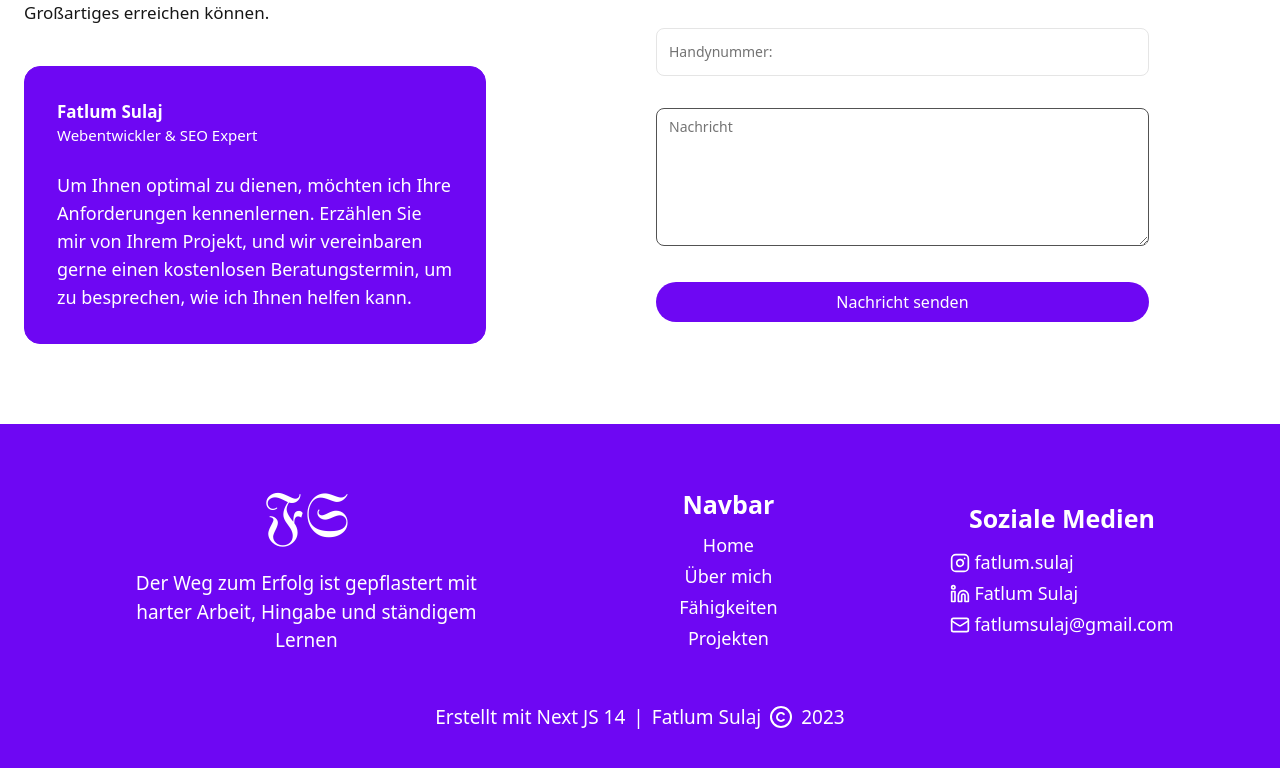
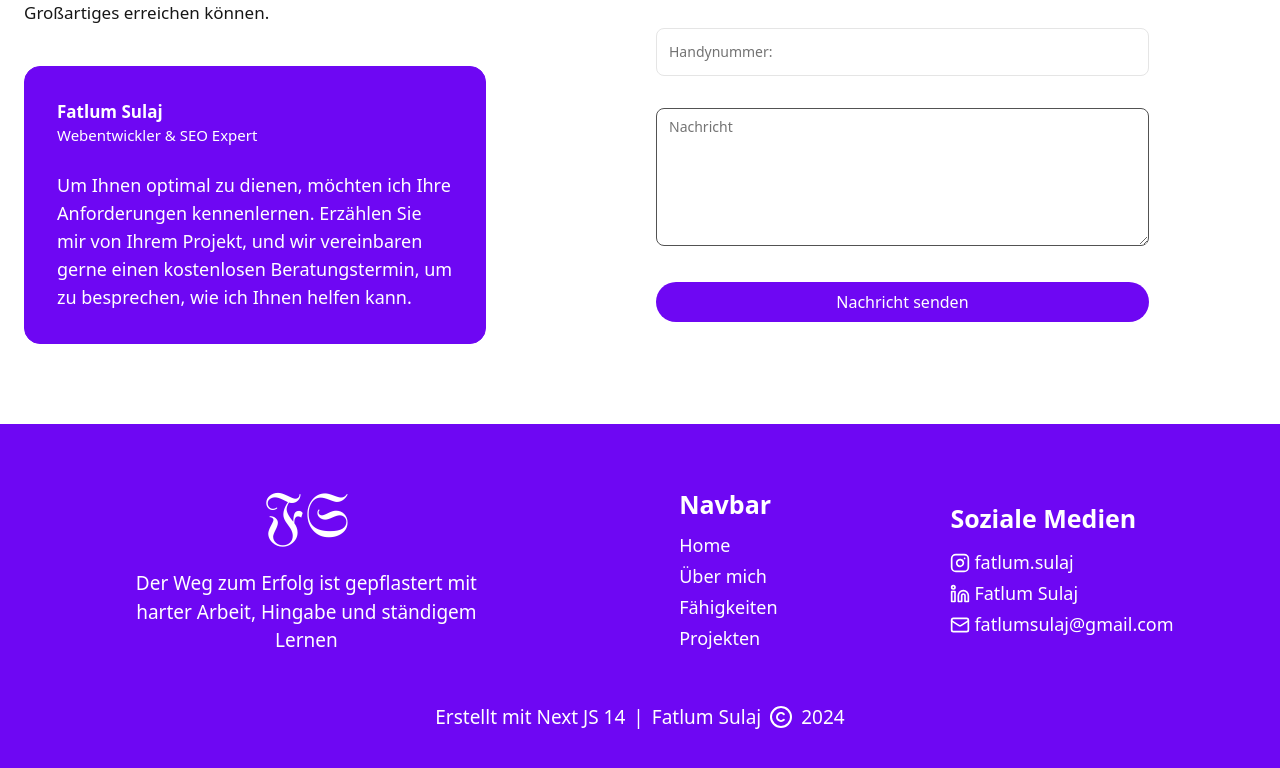
Before and after one commit to fatlumsulaj/Developer-Portfolio, a Next.js app: page /contact in a window 1280 px wide. Shown: the part 310-1078 px from the top of the page. Built offline with nearby package versions, Linux system fonts and the light colour scheme.

Commit message:
final changes

```diff
--- a/components/Footer.tsx
+++ b/components/Footer.tsx
@@ -21,7 +21,7 @@ const Footer = () => {
             ständigem Lernen
           </p>
         </div>
-        <div className="mt-5 text-center">
+        <div className="mt-5 left">
           <p className="heading3 mb-2">Navbar</p>
           <ul className="paragraph-sm flex flex-col gap-1">
             <Link href="/"><li>Home</li></Link>
@@ -30,7 +30,7 @@ const Footer = () => {
             <Link href="/#projects"><li>Projekten</li></Link>
           </ul>
         </div>
-        <div className="flex mt-5 flex-col gap-1 text-center">
+        <div className="flex mt-5 flex-col gap-1 text-left">
           <p className="heading3 mb-2">Soziale Medien</p>
           <div className="flex flex-col gap-1 text-center">
             <Link href="https://www.instagram.com/fatlum.sulaj/">
@@ -57,7 +57,7 @@ const Footer = () => {
         <p>|</p>
         <p>Fatlum Sulaj</p>
         <Copyright />
-        <p>2023</p>
+        <p>2024</p>
       </div>
     </footer>
   );
--- a/containers/AboutMe.tsx
+++ b/containers/AboutMe.tsx
@@ -5,7 +5,8 @@ const AboutMe = () => {
   return (
     <section
       className={`bg-[#6E07F3] w-full ${nunito.className} pt-10 lg:pt-20 pb-[200px]
-    ` } id="aboutme"
+    `}
+      id="aboutme"
     >
       <div className="max-container padding-container">
         <h2 className="heading2 text-left md:text-center text-white pb-5">
@@ -13,9 +14,9 @@ const AboutMe = () => {
         </h2>
         <p className="paragraph text-white max-w-[1000px] mx-auto">
           Als erfahrener Webentwickler und SEO-Experte in Passau, Deutschland,
-          widme ich mich mit Leidenschaft der Schaffung beeindruckender
-          Benutzererlebnisse. Mein ausgeprägtes Auge für Details und meine
-          Fähigkeit, komplexe Probleme zu lösen, machen mich zu einem
+          setze ich meine Leidenschaft dafür ein, beeindruckende
+          Benutzererlebnisse zu schaffen. Mein ausgeprägtes Auge für Details und
+          meine Fähigkeit, komplexe Probleme zu lösen, machen mich zu einem
           zuverlässigen Partner für anspruchsvolle Projekte. In enger
           Zusammenarbeit mit positiv eingestellten Teams stehe ich bereit, meine
           Expertise in HTML, CSS, JavaScript sowie Tools wie Tailwind, Sass,
--- a/containers/Projects.tsx
+++ b/containers/Projects.tsx
@@ -13,7 +13,7 @@ type ProjectStats = {
 
 const SingleProject = ({pname, text, link, linkText, image}: ProjectStats) => {
   return (
-    <div className="flex flex-wrap border-gray-400 border-[1px] rounded-2xl">
+    <div className="flex flex-wrap border-gray-400 border-opacity-50 shadow-md border-[1px] rounded-2xl">
       <div className="max-w-[888px] flex flex-col justify-center px-4 sm:px-10 py-5">
         <h3 className="text-[26px] font-bold my-2">{pname}</h3>
         <p className="paragraph">{text}</p>
```
